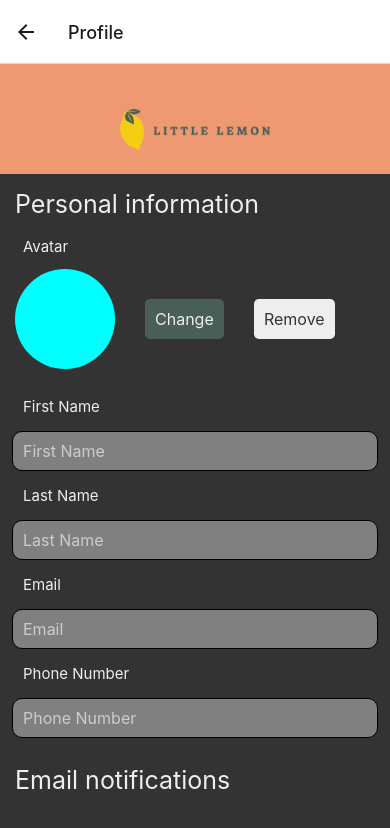
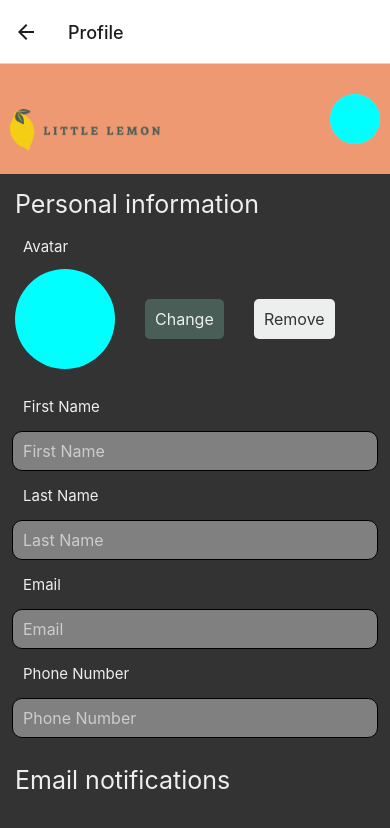
Before and after one commit to Tatonka-Huygens/little-lemon, a React Native app in the folder little-lemon/: screen /Profile in a window 390 px wide. Shown: the top 828 px of the page. Built offline with nearby package versions, Linux system fonts and the light colour scheme.

Commit message:
Profile Header :P~

```diff
--- a/little-lemon/screens/Header.js
+++ b/little-lemon/screens/Header.js
@@ -1,22 +1,38 @@
-import React from 'react';
+import React, { useState } from 'react';
 import { View, Text, StyleSheet, Image } from 'react-native';
 
-export default function Header() {
+export default function Header({ firstName, lastName, image }) {
+
     return (
         <View style={styles.container}>
             <Image
                 style={styles.logo}
                 source={require('../img/LittleLemonLogo.png')}
             />
+            <View style={styles.profileImageContainer}>
+                {image ? (
+                    <Image source={{ uri: image }} style={styles.profileImage} />
+                ) : (
+                    <View style={styles.avatarPlaceholder}>
+                        <Text style={styles.avatarPlaceholderText}>
+                            {firstName[0]}{lastName[0]}
+                        </Text>
+                    </View>
+                )}
+            </View>
         </View>
     );
 }
 
+// ... your styles here ...
+
 const styles = StyleSheet.create({
     container: {
+        flexDirection: 'row', // to align items horizontally
+        justifyContent: 'space-between', // to create space between the logo and the profile image
         backgroundColor: '#EE9972',
-        alignItems: 'center', // to center the items horizontally
-        justifyContent: 'center', // to center the items vertically
+        alignItems: 'center', // to center the items vertically
+        paddingHorizontal: 10, // to give some space on the sides
     },
     headerText: {
         padding: 20,
@@ -31,4 +47,32 @@ const styles = StyleSheet.create({
         marginTop: 40,
         marginBottom: 20,
     },
+    profileImageContainer: {
+        height: 50,
+        width: 50,
+        borderRadius: 25,
+        overflow: 'hidden',
+        backgroundColor: '#ccc',
+        alignItems: 'center',
+        justifyContent: 'center',
+    },
+    profileImage: {
+        height: '100%',
+        width: '100%',
+    },
+    avatarPlaceholder: {
+        width: 100,
+        height: 100,
+        backgroundColor: 'aqua',
+        justifyContent: 'center',
+        alignItems: 'center',
+        borderRadius: 50,
+        marginLeft: 10,
+        marginRight:10,
+    },
+    avatarPlaceholderText: {
+        fontSize: 20,
+        color: '#333333',
+        justifyContent: 'center',
+    },
 });
--- a/little-lemon/screens/Profile.js
+++ b/little-lemon/screens/Profile.js
@@ -143,7 +143,7 @@ export default function ProfileScreen({ route, navigation}) {
 
     return (
       <>
-      <Header />
+      <Header route={route} firstName={firstName} lastName={lastName} image={image} />
         <ScrollView style={styles.container} keyboardDismissMode='on-drag'>
           <Text style={styles.headerText}>Personal information</Text>
           <Text style={styles.regularText}>Avatar</Text>
```
